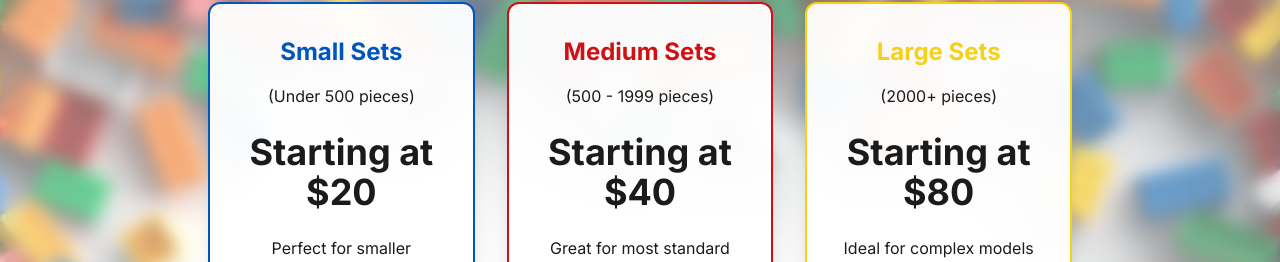
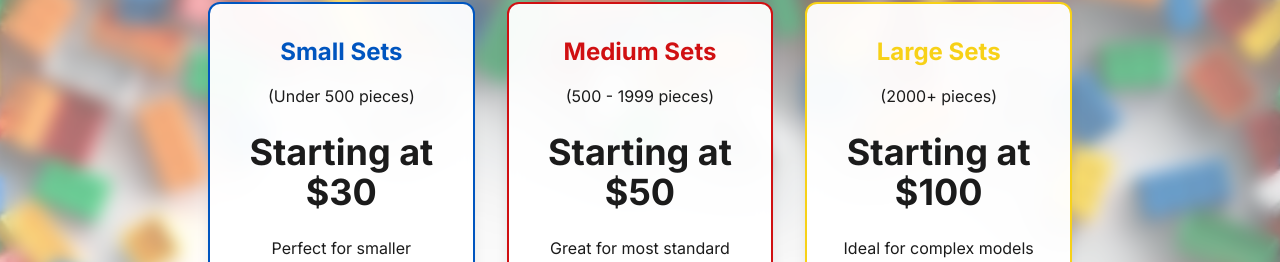
Before and after one commit to ToryThompson/BrickByBrick, a Next.js app: page /pricing in a window 1280 px wide. Shown: the part 338-600 px from the top of the page. Built offline with nearby package versions, Linux system fonts and the light colour scheme.

Commit message:
Update pricing to 30, 50, and 100 for Small, Medium, and Large Sets

```diff
--- a/src/app/pricing/page.tsx
+++ b/src/app/pricing/page.tsx
@@ -32,7 +32,7 @@ export default function Pricing() {
           <div className="bg-white/95 backdrop-blur-sm rounded-xl shadow-lg p-8 text-center border-2 border-[#0055BF]">
             <h2 className="text-2xl font-bold mb-4 text-[#0055BF]">Small Sets</h2>
             <p className="text-[#1B1B1B] mb-6">(Under 500 pieces)</p>
-            <p className="text-4xl font-bold mb-6 text-[#1B1B1B]">Starting at $20</p>
+            <p className="text-4xl font-bold mb-6 text-[#1B1B1B]">Starting at $30</p>
             <p className="text-[#1B1B1B] mb-6">Perfect for smaller models and quick builds.</p>
             <Link href="/contact" className="lego-yellow px-6 py-2 rounded-full font-semibold">Get Quote</Link>
           </div>
@@ -40,7 +40,7 @@ export default function Pricing() {
           <div className="bg-white/95 backdrop-blur-sm rounded-xl shadow-lg p-8 text-center border-2 border-[#D01012]">
             <h2 className="text-2xl font-bold mb-4 text-[#D01012]">Medium Sets</h2>
             <p className="text-[#1B1B1B] mb-6">(500 - 1999 pieces)</p>
-            <p className="text-4xl font-bold mb-6 text-[#1B1B1B]">Starting at $40</p>
+            <p className="text-4xl font-bold mb-6 text-[#1B1B1B]">Starting at $50</p>
             <p className="text-[#1B1B1B] mb-6">Great for most standard sized sets and collections.</p>
             <Link href="/contact" className="lego-red px-6 py-2 rounded-full font-semibold text-white">Get Quote</Link>
           </div>
@@ -48,7 +48,7 @@ export default function Pricing() {
           <div className="bg-white/95 backdrop-blur-sm rounded-xl shadow-lg p-8 text-center border-2 border-[#F7D117]">
             <h2 className="text-2xl font-bold mb-4 text-[#F7D117]">Large Sets</h2>
             <p className="text-[#1B1B1B] mb-6">(2000+ pieces)</p>
-            <p className="text-4xl font-bold mb-6 text-[#1B1B1B]">Starting at $80</p>
+            <p className="text-4xl font-bold mb-6 text-[#1B1B1B]">Starting at $100</p>
             <p className="text-[#1B1B1B] mb-6">Ideal for complex models and enthusiast builds.</p>
             <Link href="/contact" className="lego-yellow px-6 py-2 rounded-full font-semibold">Get Quote</Link>
           </div>
```
